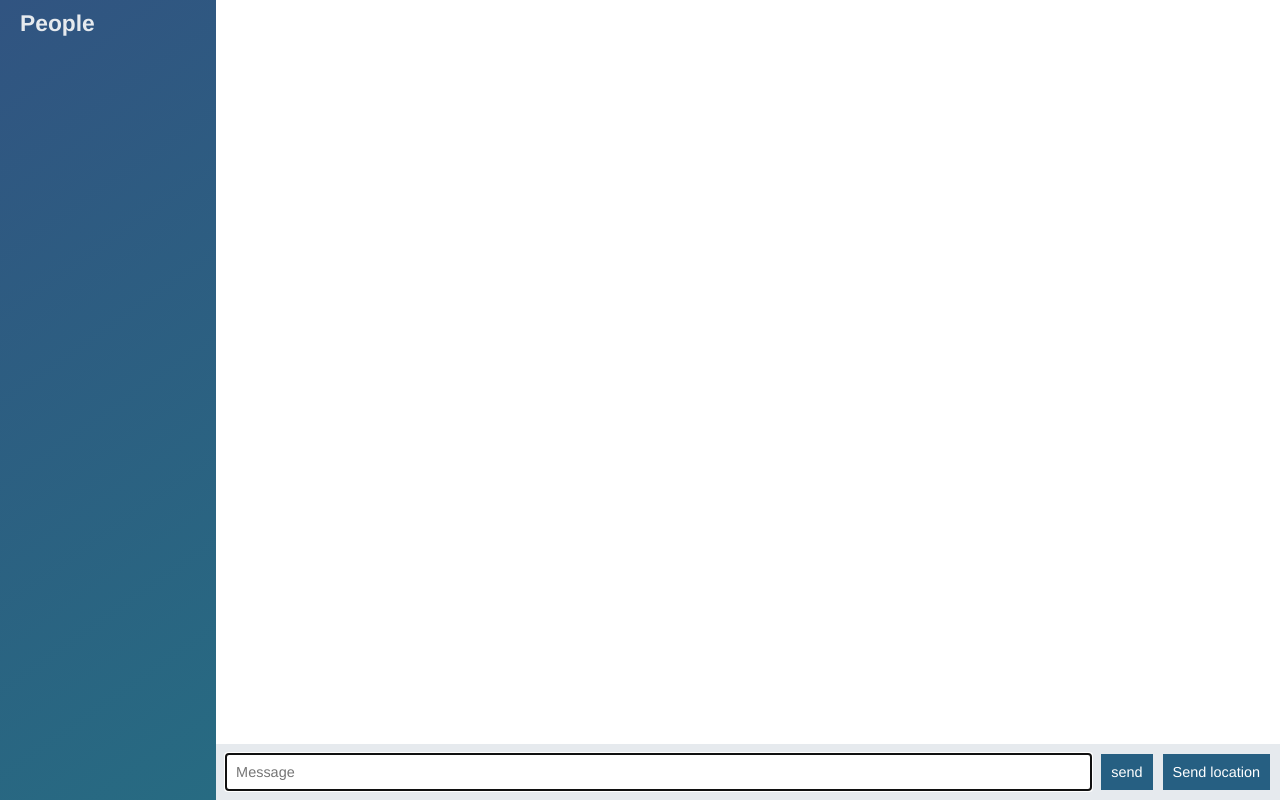
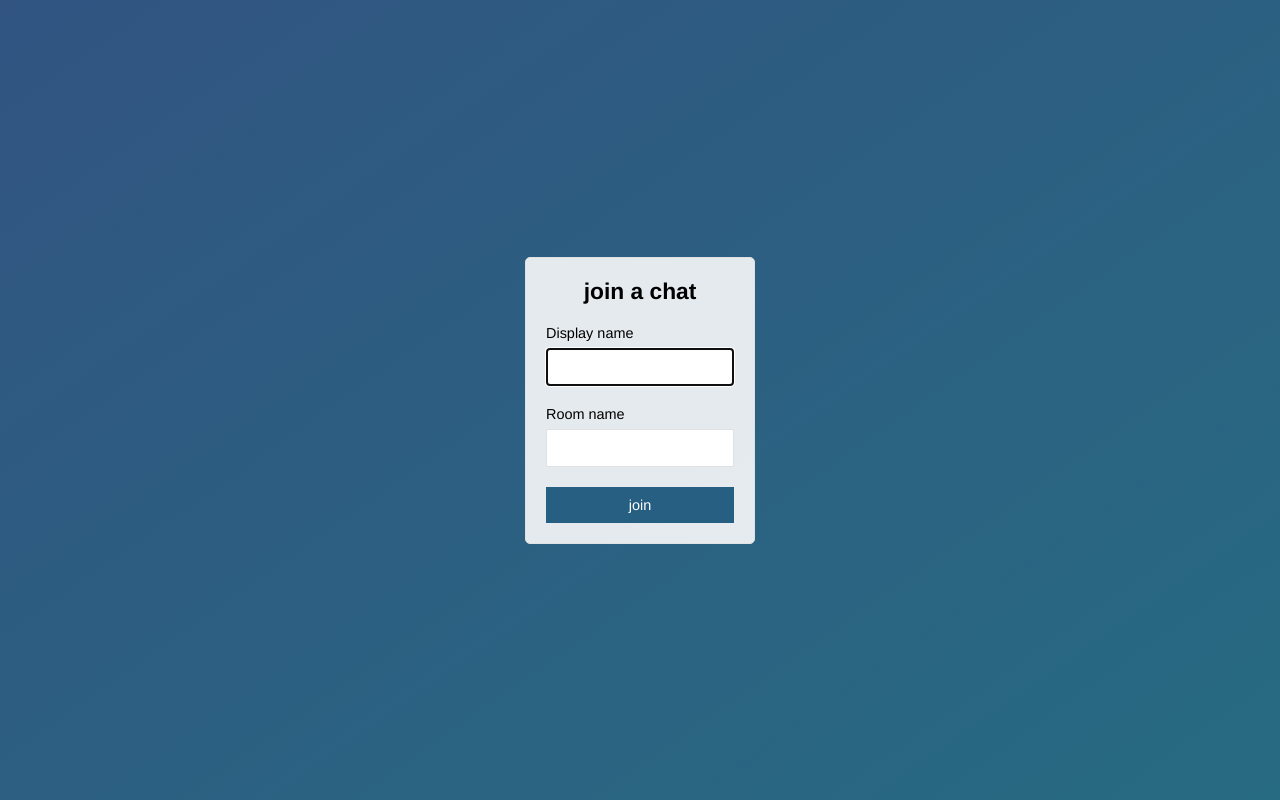
Before and after one commit to mubashirkhannazir/NodeChatApp, a website: page public/index.html in a window 1280 px wide. Drawn offline with nearby package versions, Linux system fonts and the light colour scheme; no server answers.

Commit message:
Add join page to submit to app

```diff
--- a/public/index.html
+++ b/public/index.html
@@ -1,60 +1,31 @@
 <!DOCTYPE html>
 <html>
     <head>
-        <meta charset="utf8">
+        <meta charset="utf-8">
+        <title>join | chatApp</title>
         <link rel="stylesheet" href="/css/styles.css">
+        <meta name="viewport" content="width=device-width, initial-scale=1, user-scalable=no">
     </head>
 
-    <body class= "chat">
-
-        <div class="chat__sidebar">
-            <h3>People</h3>
-            <div id="users"></div>
+    <body class="centered-form">
+        <div class="centered-form__form">
+            <form action="/chat.html">
+                    <div class="form-field">
+                        <h3>join a chat</h3>
+                    </div>
+                    <div class="form-field">
+                        <label >Display name</label>
+                        <input type="text" name="name" autofocus>
+                    </div>
+                    <div class="form-field">
+                        <label>Room name</label>
+                        <input type="text" name="room">
+                    </div>
+                    <div class="form-field">
+                        <button>join</button>
+                    </div>
+            </form>
         </div>
 
-        <div class="chat__main">
-                <ol id="messages" class="chat__messages"></ol>
-                <div class="chat__footer">
-                        <form id="message-form">
-                                <input name="message" type="text" placeholder="Message" autofocus autocomplete="off">
-                                <button>send</button>
-                        </form>
-                        <button id="sendLocation">Send location</button>
-
-                </div>
-        </div>
-
-        <script id="message-template" type="text/template">
-            <li class="message">
-                <div class="message__title">
-                    <h4>{{from}}</h4>
-                    <span>{{createdAt}}</span>
-                </div>
-                <div class="message__body">
-                    <p>{{text}}</p>
-                </div>
-            </li>
-        </script>
-
-        <script id="location-message-template" type="text/template">
-            <li class="message">
-                <div class="message__title">
-                    <h4>{{from}}</h4>
-                    <span>{{createdAt}}</span>
-                </div>
-                <div class="message__body">
-                    <p>
-                        <a href="{{url}}" target="__blank">My current location</a>
-                    </p>
-                </div>
-            </li>
-        </script>
-
-
-        <script src="/socket.io/socket.io.js "></script>
-        <script src="/js/libs/jquery-3.3.1.min.js"></script>
-        <script src="/js/libs/moment.js"></script>
-        <script src="/js/libs/mustache.js"></script>
-        <script src="/js/index.js"></script>
     </body>
 </html>
```
Also changed, not shown: public/chat.html (added, +61 -0 lines), public/js/chat.js (renamed from public/js/index.js).
